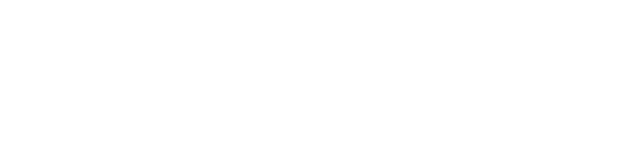
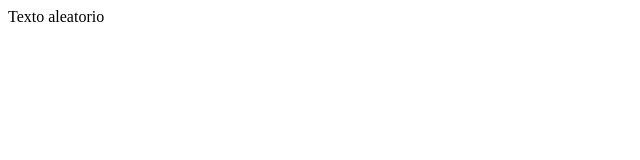
Before and after one commit to toporokis2/test10, a plain HTML site: page index.html in a window 1280 px wide. Shown: the whole page, without its empty margins (0-640 px from the left). Drawn offline with Linux system fonts and the light colour scheme.

Commit message:
el texto aki lo meto

```diff
--- a/index.html
+++ b/index.html
@@ -6,6 +6,7 @@
 
 <body class="body1">
   <div class="caja1">
+    <p>Texto aleatorio</p>
   </div>
 </body>
 
```
